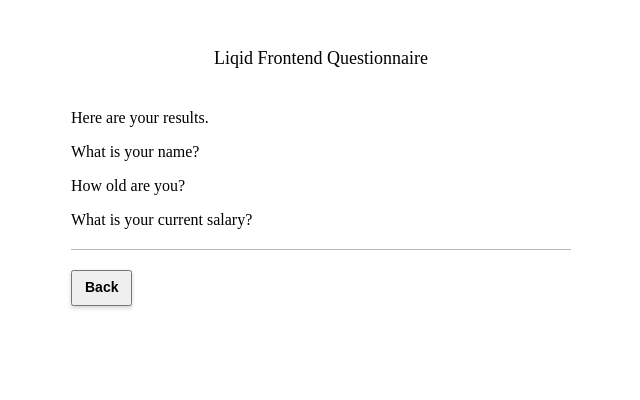
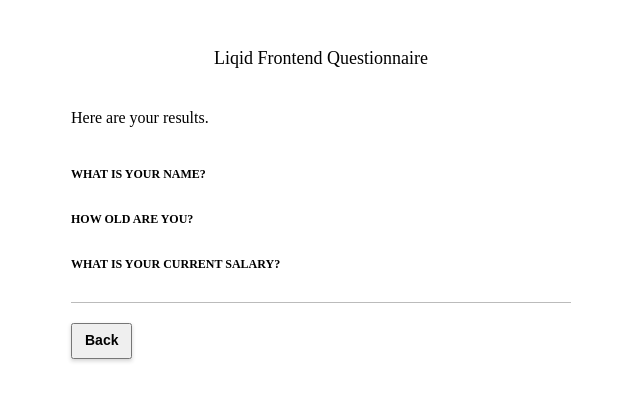
Before and after one commit to gusaiani/liqid, a Next.js app: page /results in a window 1280 px wide. Shown: the top 400 px of the page, without its empty margins (319-959 px from the left). Built offline with nearby package versions, Linux system fonts and the light colour scheme; a web font is replaced by a local one.

Commit message:
Style results page

```diff
--- a/layouts/Main/styles.js
+++ b/layouts/Main/styles.js
@@ -4,4 +4,23 @@ export default styled.div`
   font-family: 'Muli';
   margin: 0 auto;
   width: 500px;
+
+  div.result {
+    margin-bottom: 30px;
+
+    &:first-of-type {
+      margin-top: 40px;
+    }
+
+    p {
+      font-size: 22px;
+      margin-top: 6px;
+      &:first-of-type {
+        font-size: 12px;
+        font-weight: 700;
+        margin-bottom: 0;
+        text-transform: uppercase;
+      }
+    }
+  }
 `
--- a/pages/results.js
+++ b/pages/results.js
@@ -25,7 +25,7 @@ export default class Liqid extends Component {
         Here are your results.
 
         {questions.map(question => {
-          return <div key={question.query}>
+          return <div className="result" key={question.query}>
             <p>{question.label}</p>
             {this.state &&
               <p>{this.state[question.query]}</p>
```
